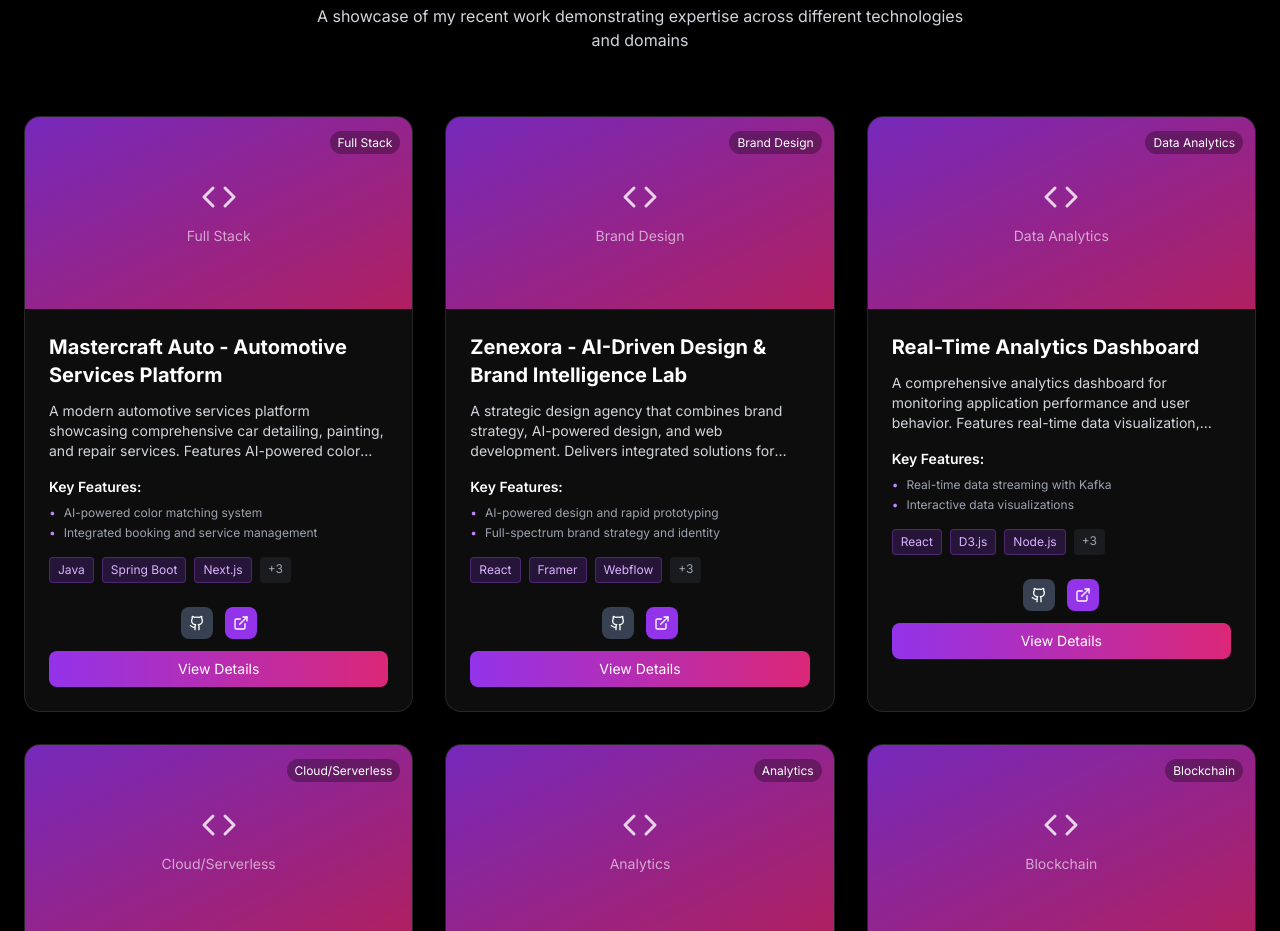
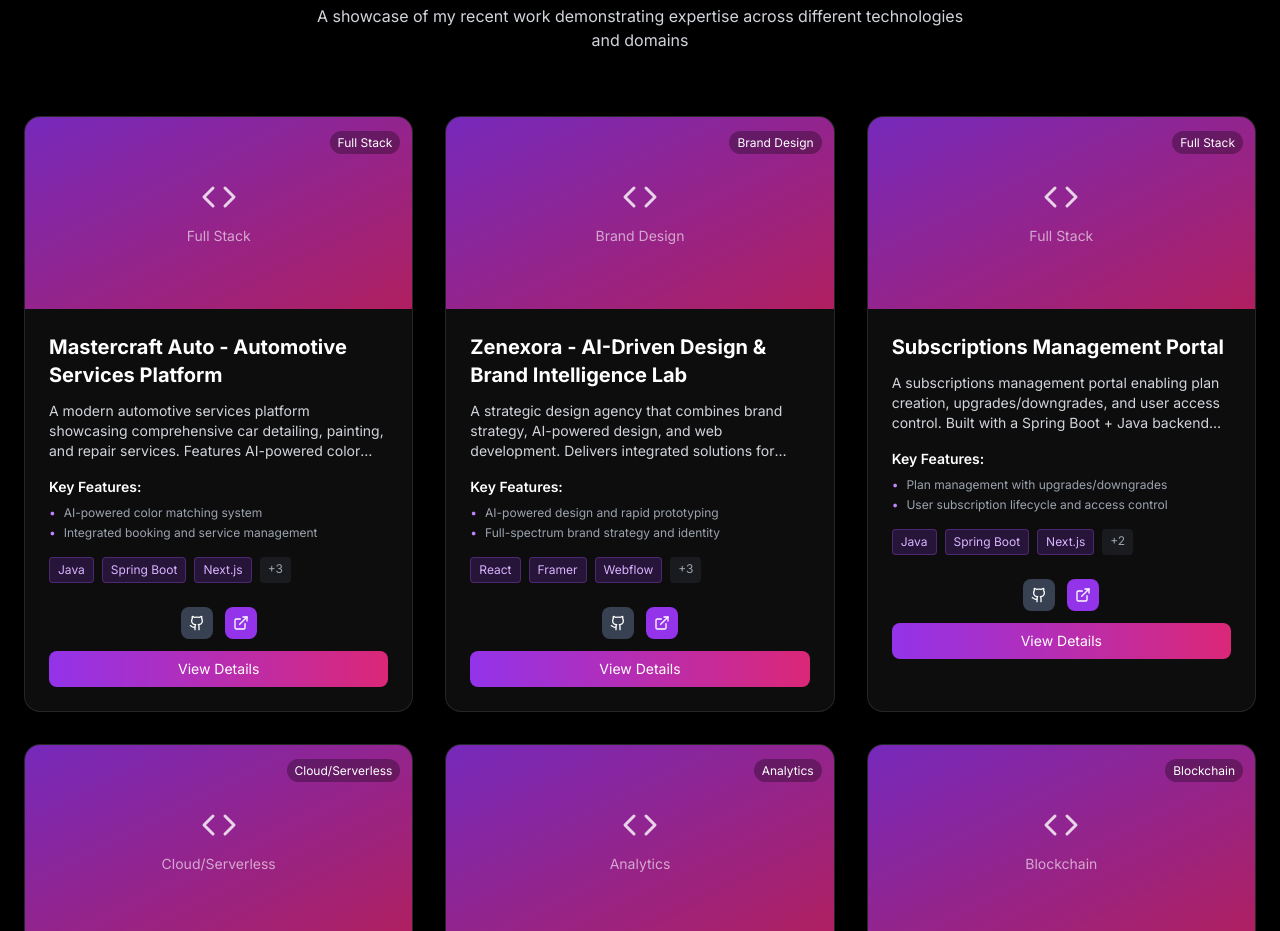
Before and after one commit to The-Ravi/portfolio, a Next.js app: page / in a window 1280 px wide. Shown: the part 6400-7331 px from the top of the page. Built offline with nearby package versions, Linux system fonts and the light colour scheme.

Commit message:
Replace Real-Time Analytics Dashboard with Subscriptions Management Portal (Spring Boot, Java, Next.js)

```diff
--- a/src/components/Projects.tsx
+++ b/src/components/Projects.tsx
@@ -41,19 +41,19 @@ const Projects = () => {
       category: "Brand Design"
     },
     {
-      title: "Real-Time Analytics Dashboard",
-      description: "A comprehensive analytics dashboard for monitoring application performance and user behavior. Features real-time data visualization, custom metrics, and automated reporting.",
+      title: "Subscriptions Management Portal",
+      description: "A subscriptions management portal enabling plan creation, upgrades/downgrades, and user access control. Built with a Spring Boot + Java backend and a Next.js frontend for a seamless, modern UX.",
       image: "/api/placeholder/600/400",
-      technologies: ["React", "D3.js", "Node.js", "Kafka", "InfluxDB", "AWS EC2"],
+      technologies: ["Java", "Spring Boot", "Next.js", "React", "TypeScript"],
       features: [
-        "Real-time data streaming with Kafka",
-        "Interactive data visualizations",
-        "Custom dashboard builder",
-        "Automated alert system"
+        "Plan management with upgrades/downgrades",
+        "User subscription lifecycle and access control",
+        "Responsive Next.js UI with smooth interactions",
+        "API-driven backend built with Spring Boot"
       ],
-      github: "https://github.com",
-      live: "https://demo.com",
-      category: "Data Analytics"
+      github: "https://project.autocoder.cc/PROJ_cd944cfa/subscriptionsmanagementpage",
+      live: "https://project.autocoder.cc/PROJ_cd944cfa/subscriptionsmanagementpage",
+      category: "Full Stack"
     },
     {
       title: "Serverless Task Management API",
```
